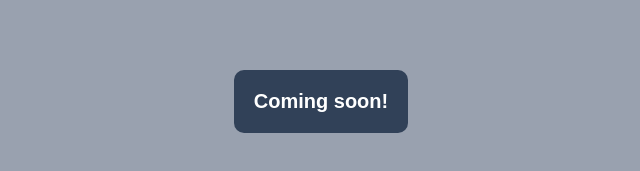
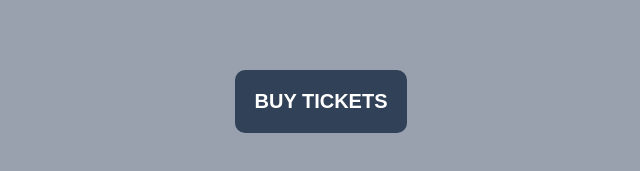
Before and after one commit to dearthskill/odin-recipes, a plain HTML site: page index.html in a window 1280 px wide. Shown: the part 307-478 px from the top of the page, 319-959 px from the left. Drawn offline with Linux system fonts and the light colour scheme.

Commit message:
changed to buy tickets

```diff
--- a/index.html
+++ b/index.html
@@ -9,7 +9,7 @@
 <body>
     <div class="parent">
         <div class="child">
-    <button class="ticket">Coming soon!</button>
+    <button class="ticket">BUY TICKETS</button>
     </div>
     </div>
 </body>
```
